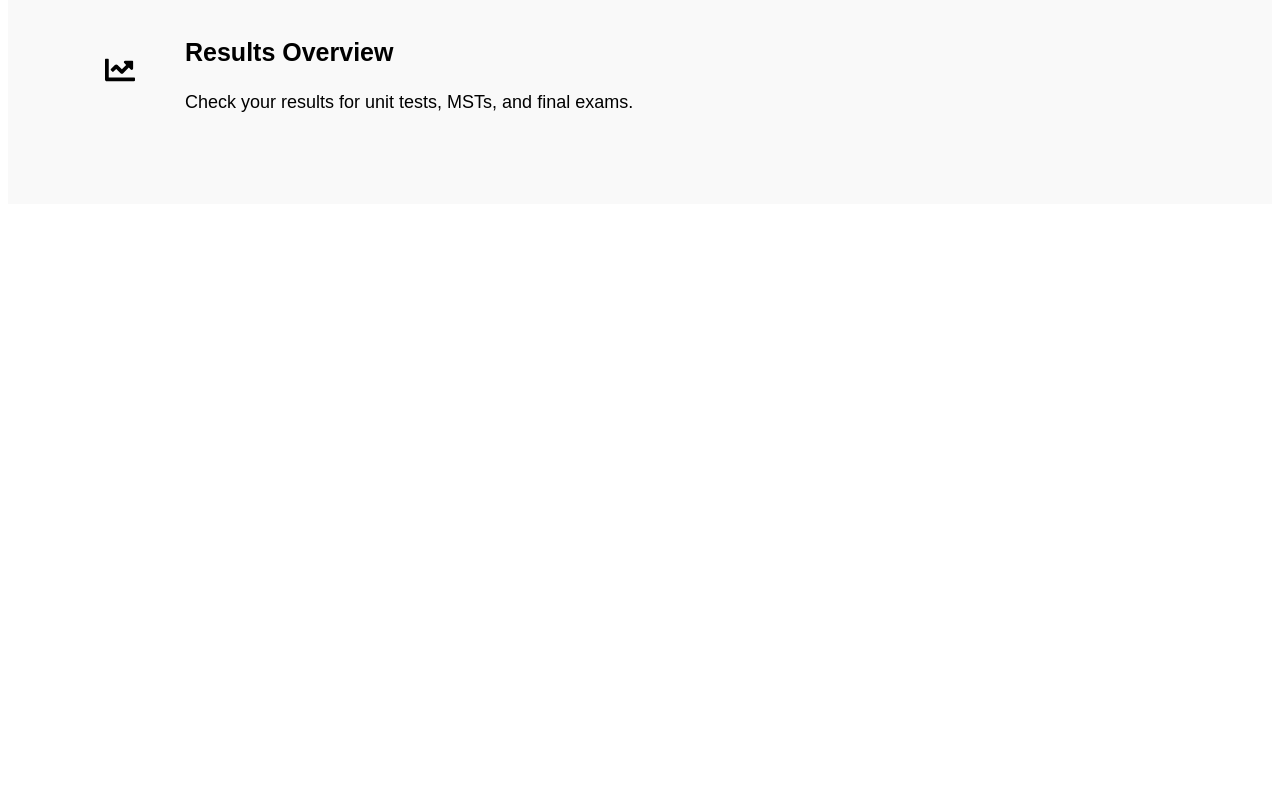
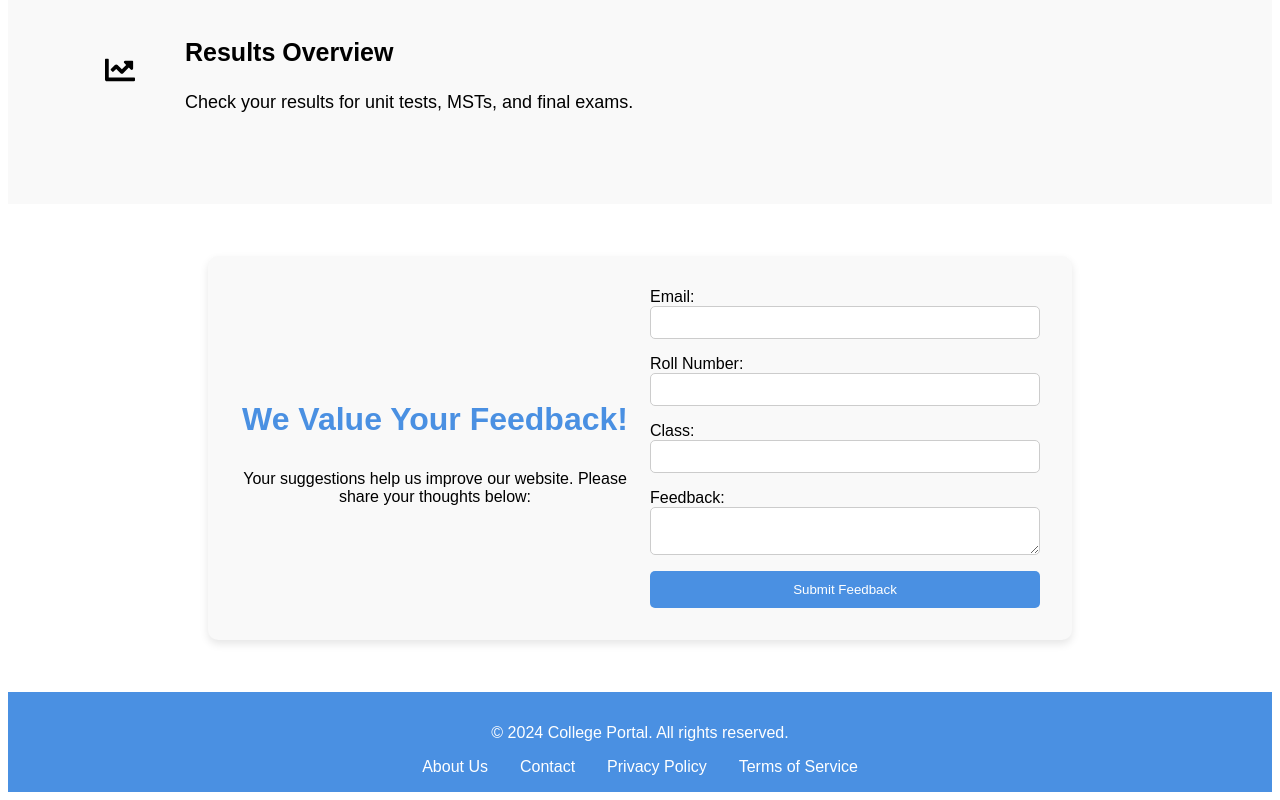
Before and after one commit to PayalOjha888/CampusMate, a React (Vite) app in the folder frontend/: page / in a window 1280 px wide. Shown: the part 1875-2675 px from the top of the page. Before the commit the page ends 2087 px from the top, so only its background shows below. Built offline with nearby package versions, Linux system fonts and the light colour scheme.

Commit message:
Basic home page

```diff
--- /dev/null
+++ b/frontend/src/components/FeedbackForm/FeedbackForm.jsx
@@ -0,0 +1,71 @@
+// src/components/FeedbackForm/FeedbackForm.jsx
+import React, { useState } from 'react';
+import styles from './FeedbackForm.module.css';
+
+const FeedbackForm = () => {
+    const [email, setEmail] = useState('');
+    const [rollNumber, setRollNumber] = useState('');
+    const [className, setClassName] = useState('');
+    const [feedbackText, setFeedbackText] = useState('');
+
+    const handleSubmit = (e) => {
+        e.preventDefault();
+        // Handle form submission logic here (e.g., send data to an API)
+        console.log({ email, rollNumber, className, feedbackText });
+        // Reset the form after submission
+        setEmail('');
+        setRollNumber('');
+        setClassName('');
+        setFeedbackText('');
+        alert('Thank you for your feedback!');
+    };
+
+    return (
+        <div className={styles.formContainer}>
+            <div className={styles.textContainer}>
+                <h2>We Value Your Feedback!</h2>
+                <p>Your suggestions help us improve our website. Please share your thoughts below:</p>
+            </div>
+            <form className={styles.form} onSubmit={handleSubmit}>
+                <label>
+                    Email:
+                    <input
+                        type="email"
+                        value={email}
+                        onChange={(e) => setEmail(e.target.value)}
+                        required
+                    />
+                </label>
+                <label>
+                    Roll Number:
+                    <input
+                        type="text"
+                        value={rollNumber}
+                        onChange={(e) => setRollNumber(e.target.value)}
+                        required
+                    />
+                </label>
+                <label>
+                    Class:
+                    <input
+                        type="text"
+                        value={className}
+                        onChange={(e) => setClassName(e.target.value)}
+                        required
+                    />
+                </label>
+                <label>
+                    Feedback:
+                    <textarea
+                        value={feedbackText}
+                        onChange={(e) => setFeedbackText(e.target.value)}
+                        required
+                    />
+                </label>
+                <button type="submit">Submit Feedback</button>
+            </form>
+        </div>
+    );
+};
+
+export default FeedbackForm;
--- /dev/null
+++ b/frontend/src/components/FeedbackForm/FeedbackForm.module.css
@@ -0,0 +1,67 @@
+/* src/components/FeedbackForm/FeedbackForm.module.css */
+.formContainer {
+    display: flex;
+    justify-content: space-between; /* Align text and form side by side */
+    background-color: #f9f9f9; /* Light background color */
+    padding: 2rem;
+    border-radius: 10px; /* Rounded corners */
+    max-width: 800px; /* Max width for the form */
+    margin: 20px auto; /* Center the form */
+    box-shadow: 0 4px 8px rgba(0, 0, 0, 0.1); /* Subtle shadow */
+}
+
+.textContainer {
+    flex: 1; /* Allow text container to take available space */
+    margin-right: 20px; /* Space between text and form */
+    display: flex;
+    flex-direction: column; /* Stack text vertically */
+    justify-content: center; /* Center text vertically */
+    align-items: center; /* Center text horizontally */
+}
+
+.textContainer h2 {
+    margin-bottom: 1rem; /* Space below heading */
+    font-size: 2rem; /* Increase heading size */
+    color: #4a90e2; /* Attractive color for heading */
+}
+
+.textContainer p {
+    margin-bottom: 1rem; /* Space below message */
+    text-align: center; /* Center align paragraph text */
+}
+
+.form {
+    flex: 1; /* Allow form container to take available space */
+    display: flex;
+    flex-direction: column; /* Stack fields vertically */
+}
+
+label {
+    margin-bottom: 1rem; /* Space between fields */
+    display: flex;
+    flex-direction: column; /* Stack label and input vertically */
+}
+
+input,
+textarea {
+    padding: 0.5rem;
+    border-radius: 5px; /* Rounded corners for inputs */
+    border: 1px solid #ccc; /* Light border */
+}
+
+textarea {
+    resize: vertical; /* Allow vertical resizing only */
+}
+
+button {
+    padding: 0.7rem;
+    background-color: #4a90e2; /* Button color */
+    color: white;
+    border: none;
+    border-radius: 5px; /* Rounded corners for button */
+    cursor: pointer;
+}
+
+button:hover {
+    background-color: #357ABD; /* Darker shade on hover */
+}
--- /dev/null
+++ b/frontend/src/components/Footer/Footer.jsx
@@ -0,0 +1,21 @@
+// src/components/Footer/Footer.jsx
+import React from 'react';
+import styles from './Footer.module.css';
+
+const Footer = () => {
+    return (
+        <footer className={styles.footer}>
+            <div className={styles.footerContent}>
+                <p>&copy; {new Date().getFullYear()} College Portal. All rights reserved.</p>
+                <nav className={styles.footerNav}>
+                    <a href="/about">About Us</a>
+                    <a href="/contact">Contact</a>
+                    <a href="/privacy">Privacy Policy</a>
+                    <a href="/terms">Terms of Service</a>
+                </nav>
+            </div>
+        </footer>
+    );
+};
+
+export default Footer;
--- /dev/null
+++ b/frontend/src/components/Footer/Footer.module.css
@@ -0,0 +1,26 @@
+/* src/components/Footer/Footer.module.css */
+.footer {
+    background-color: #4a90e2; /* Background color for the footer */
+    color: white; /* Text color */
+    padding: 1rem; /* Padding around the footer */
+    text-align: center; /* Center align text */
+}
+
+.footerContent {
+    max-width: 1200px; /* Max width for content */
+    margin: 0 auto; /* Center the content */
+}
+
+.footerNav {
+    margin-top: 0.5rem; /* Space above navigation links */
+}
+
+.footerNav a {
+    color: white; /* Link color */
+    margin: 0 1rem; /* Space between links */
+    text-decoration: none; /* Remove underline from links */
+}
+
+.footerNav a:hover {
+    text-decoration: underline; /* Underline on hover for links */
+}
--- a/frontend/src/pages/Home/Home.jsx
+++ b/frontend/src/pages/Home/Home.jsx
@@ -2,11 +2,15 @@
 import React from 'react';
 import Navbar from '../../components/Navbar/Navbar';
 import Hero from '../../components/Hero/Hero';
-import Feature from '../../components/Features/Feature';
+import Feature from '../../components/Features/Feature'; // Import the Feature component
+import FeedbackForm from '../../components/FeedbackForm/FeedbackForm';
+import Footer from '../../components/Footer/Footer';
 import styles from './Home.module.css';
 
+// Import icons from react-icons
 import { FaCalendarAlt, FaFileAlt, FaChalkboardTeacher, FaStickyNote, FaCalendarCheck, FaUsers, FaChartLine } from 'react-icons/fa';
 
+// Import features data from JSON file
 import featuresData from '../../data/features.json';
 
 const iconMapping = {
@@ -25,18 +29,26 @@ const Home = () => {
             <Navbar />
             <Hero />
             <section className={styles.features}>
-                <h2>Key Features</h2>
+                <h2 id='features'>Key Features</h2>
                 <ul className={styles.featureList}>
-                    {featuresData.map((feature) => (
-                        <Feature
+                    {featuresData.map((feature, index) => (
+                        <li
                             key={feature.title}
-                            icon={iconMapping[feature.title]}
-                            title={feature.title}
-                            description={feature.description}
-                        />
+                            className={`${styles.featureItem} ${index % 2 === 0 ? styles.left : styles.right}`}
+                        >
+                            <Feature
+                                icon={iconMapping[feature.title]}
+                                title={feature.title}
+                                description={feature.description}
+                            />
+                        </li>
                     ))}
                 </ul>
             </section>
+            <section className={styles.feedbackSection}>
+                <FeedbackForm />
+            </section>
+            <Footer/>
         </div>
     );
 };
--- a/frontend/src/pages/Home/Home.module.css
+++ b/frontend/src/pages/Home/Home.module.css
@@ -19,11 +19,6 @@
 
 .features {
     padding: 2rem;
-}
-
-/* src/pages/Home/Home.module.css */
-.features {
-    padding: 2rem;
     background-color: #f9f9f9; /* Light background color */
     margin-top: 1rem; /* Space between sections */
 }
@@ -34,6 +29,20 @@
 }
 
 .featureList {
+    list-style: none;
     display: flex;
     flex-direction: column; /* Stack features vertically */
 }
+
+/* Zig-zag styles */
+.left {
+    justify-content: flex-start; /* Align left */
+}
+
+.right {
+    justify-content: flex-end; /* Align right */
+}
+
+.feedbackSection {
+    padding: 2rem;
+}
```
